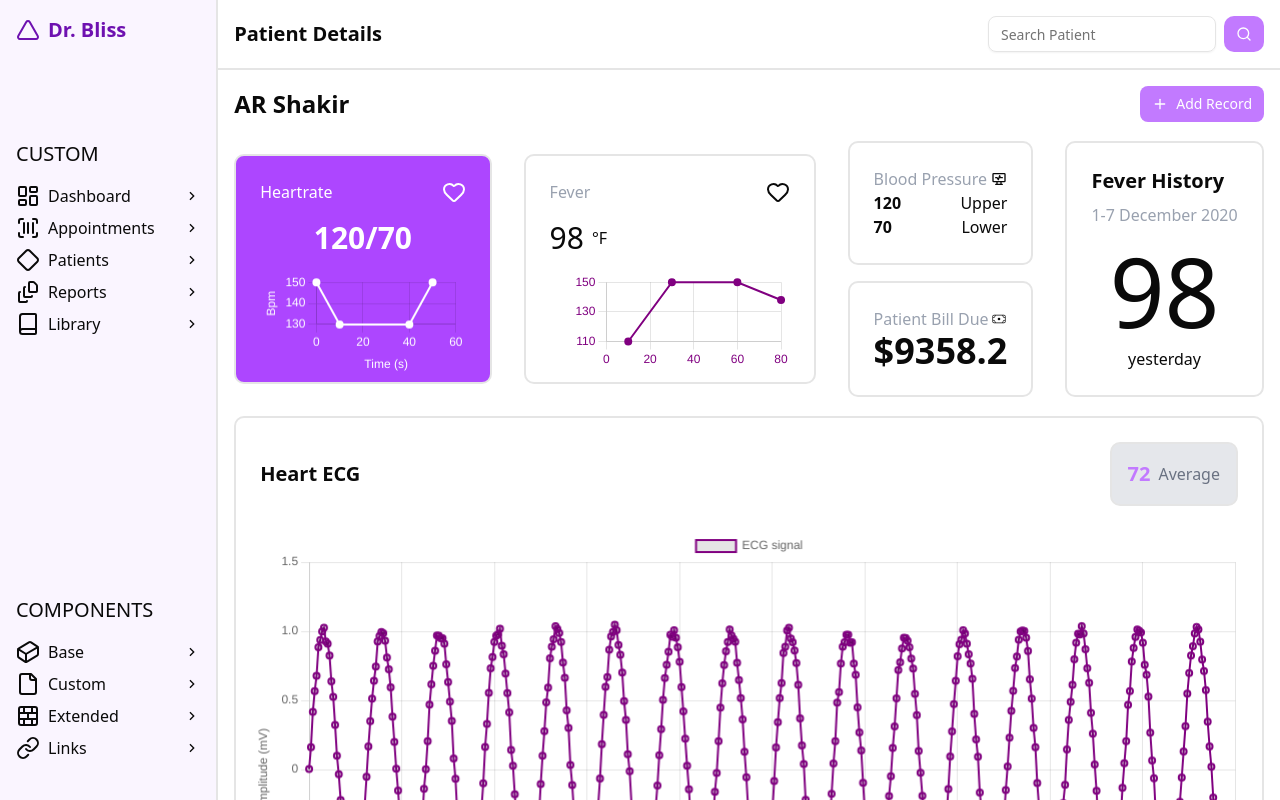
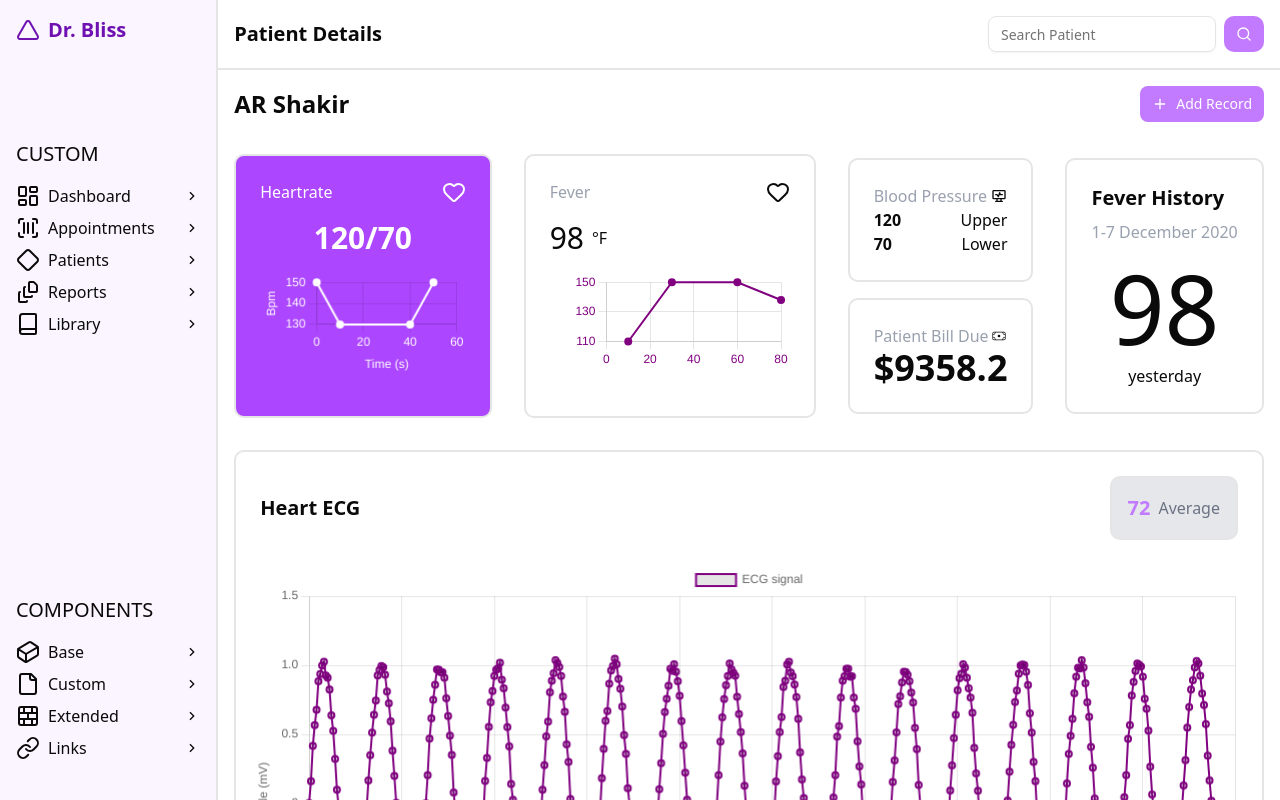
Before and after one commit to dhruv15803/medical-analysis-ui, a React (Vite) app: page / in a window 1280 px wide. Built offline with nearby package versions, Linux system fonts and the light colour scheme.

Commit message:
ui bug fix

```diff
--- a/src/components/Patient.tsx
+++ b/src/components/Patient.tsx
@@ -43,7 +43,7 @@
           </Button>
         </div>
 
-        <div className="flex items-center gap-8 min-h-[30%]">
+        <div className="flex items-center gap-8">
           <HeartRateCard
             systolicPressure={HEARTRATE_SYSTOLIC_PRESSURE}
             diastolicPressure={HEARTRATE_DiASTOLICPRESSURE}
```
